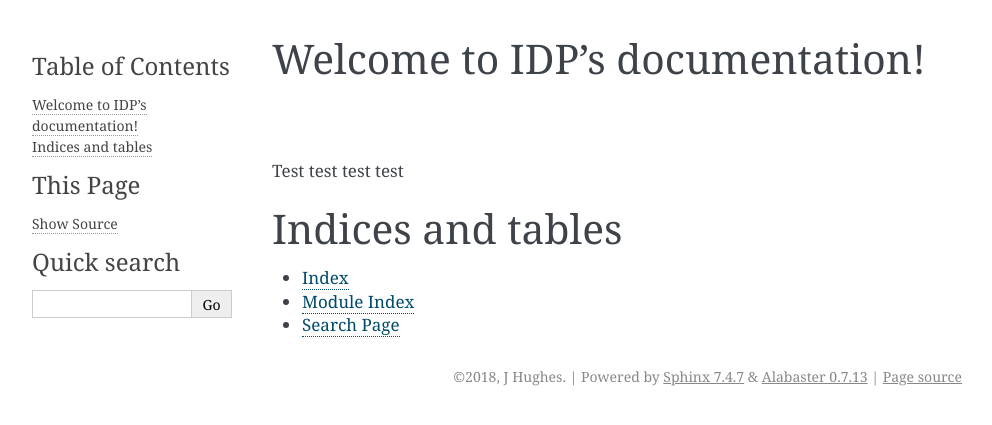
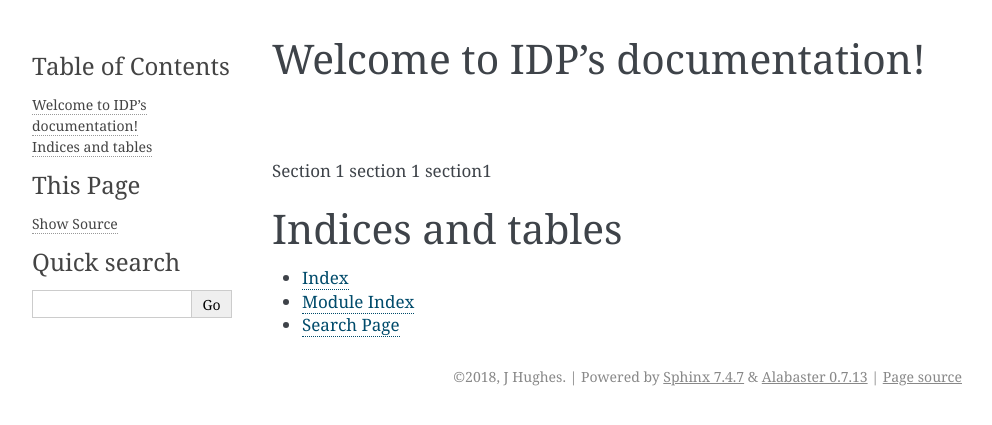
Before and after one commit to jaehughes/idp, a Sphinx documentation site: the page built from docs/source/index.rst, in a window 1280 px wide. Shown: the top 425 px of the page, without its empty margins (148-1140 px from the left). Built offline with Sphinx 7.4.7, drawn with Linux system fonts in a browser that asks for light colours.

Commit message:
Update index.rst

```diff
--- a/docs/source/index.rst
+++ b/docs/source/index.rst
@@ -10,7 +10,7 @@ Welcome to IDP's documentation!
    :maxdepth: 2
    :caption: Contents:
 
-Test test test test
+Section 1 section 1 section1
 
 
 Indices and tables
```
